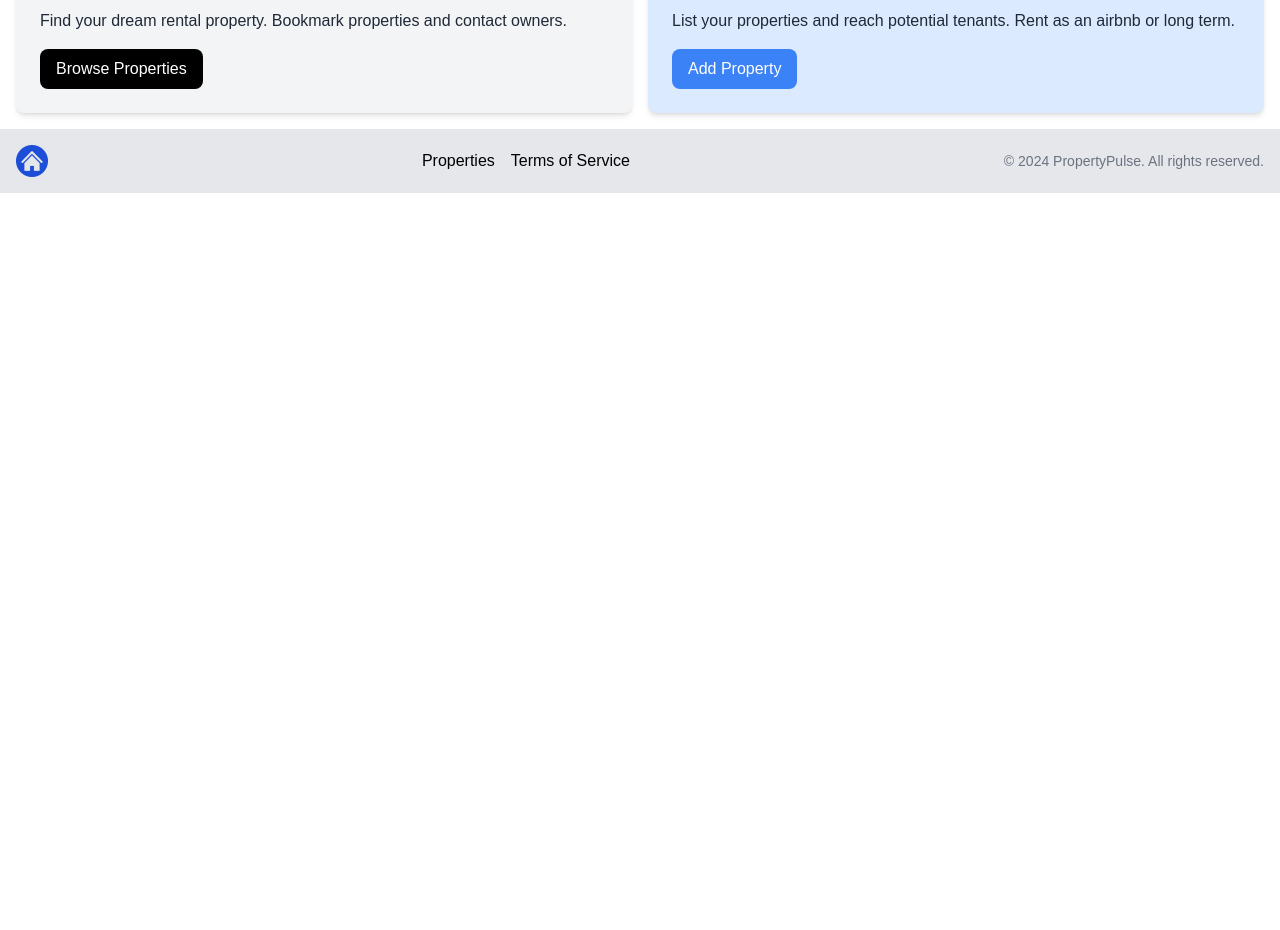
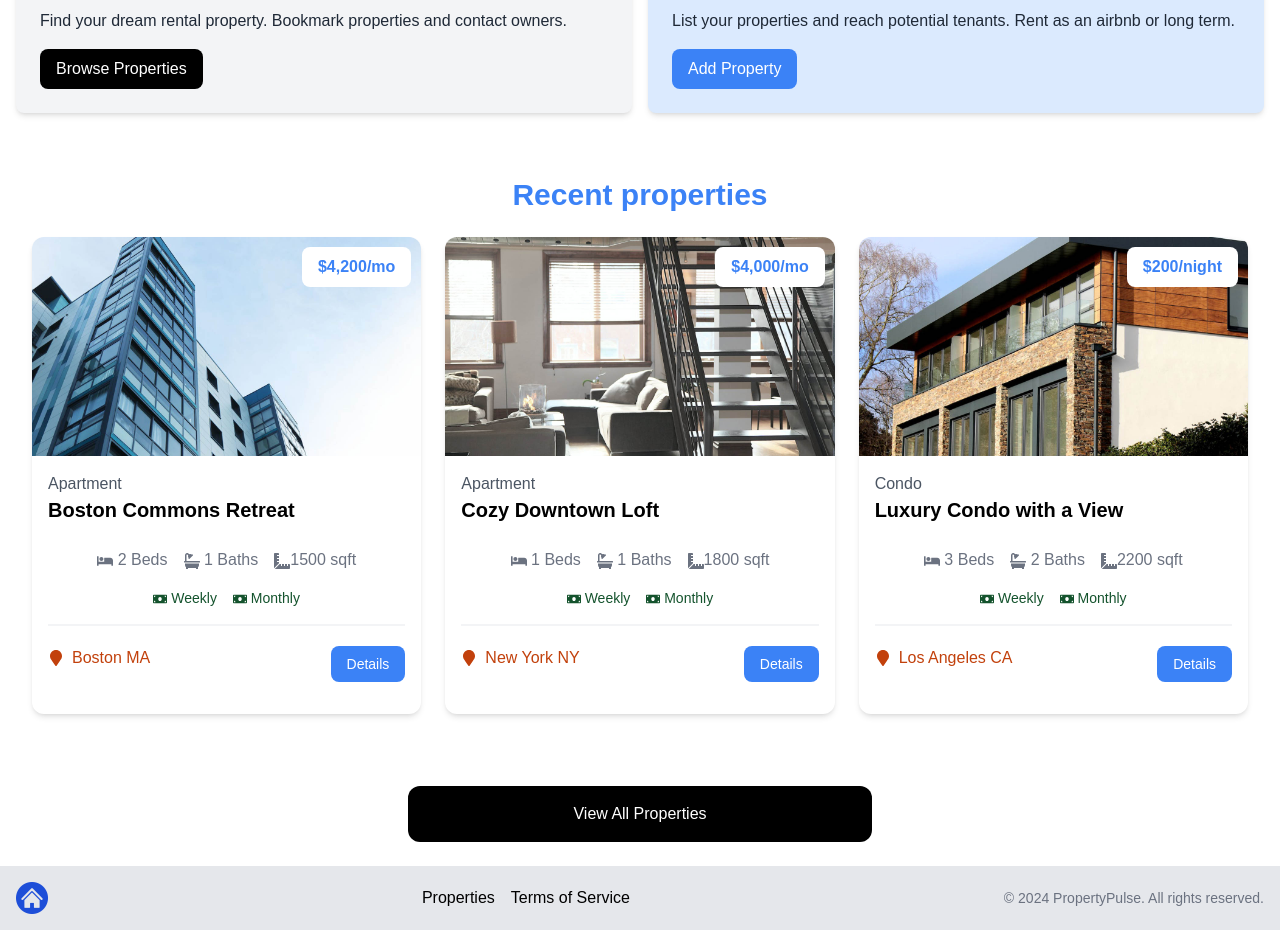
Before and after one commit to thongtr-dev/garola-estate-v2, a Next.js app: page / in a window 1280 px wide. Shown: the part 508-1438 px from the top of the page. Before the commit the page ends 800 px from the top, so only its background shows below. Built offline with nearby package versions, Linux system fonts and the light colour scheme.

Commit message:
feat: add recent properties section in home page

```diff
--- a/app/page.tsx
+++ b/app/page.tsx
@@ -1,12 +1,14 @@
 import { FC } from 'react';
 import Hero from '@/components/Hero';
 import InfoBoxes from '@/components/InfoBoxes';
+import HomeProperties from '@/components/HomeProperties';
 
 const Home: FC = () => {
   return (
     <>
       <Hero />
       <InfoBoxes />
+      <HomeProperties />
     </>
   );
 };
--- /dev/null
+++ b/components/HomeProperties.tsx
@@ -0,0 +1,39 @@
+import { FC } from 'react';
+
+import properties from '@/properties.json';
+import Link from 'next/link';
+import PropertyCard from './PropertyCard';
+
+const HomeProperties: FC = () => {
+  const recentProperties = properties.slice(0, 3);
+  return (
+    <>
+      <section className="px-4 py-6">
+        <div className="container-xl m-auto px-4 py-6 lg:container">
+          <h2 className="mb-6 text-center text-3xl font-bold text-blue-500">
+            Recent properties
+          </h2>
+          {properties.length === 0 ? (
+            <p>No properties found</p>
+          ) : (
+            <div className="grid grid-cols-1 gap-6 md:grid-cols-3">
+              {recentProperties.map((property) => (
+                <PropertyCard key={property._id} property={property} />
+              ))}
+            </div>
+          )}
+        </div>
+      </section>
+      <section className="m-auto my-6 max-w-lg px-6">
+        <Link
+          href="/properties"
+          className="hove:bg-gray-700 block rounded-xl bg-black px-6 py-4 text-center text-white"
+        >
+          View All Properties
+        </Link>
+      </section>
+    </>
+  );
+};
+
+export default HomeProperties;
```
